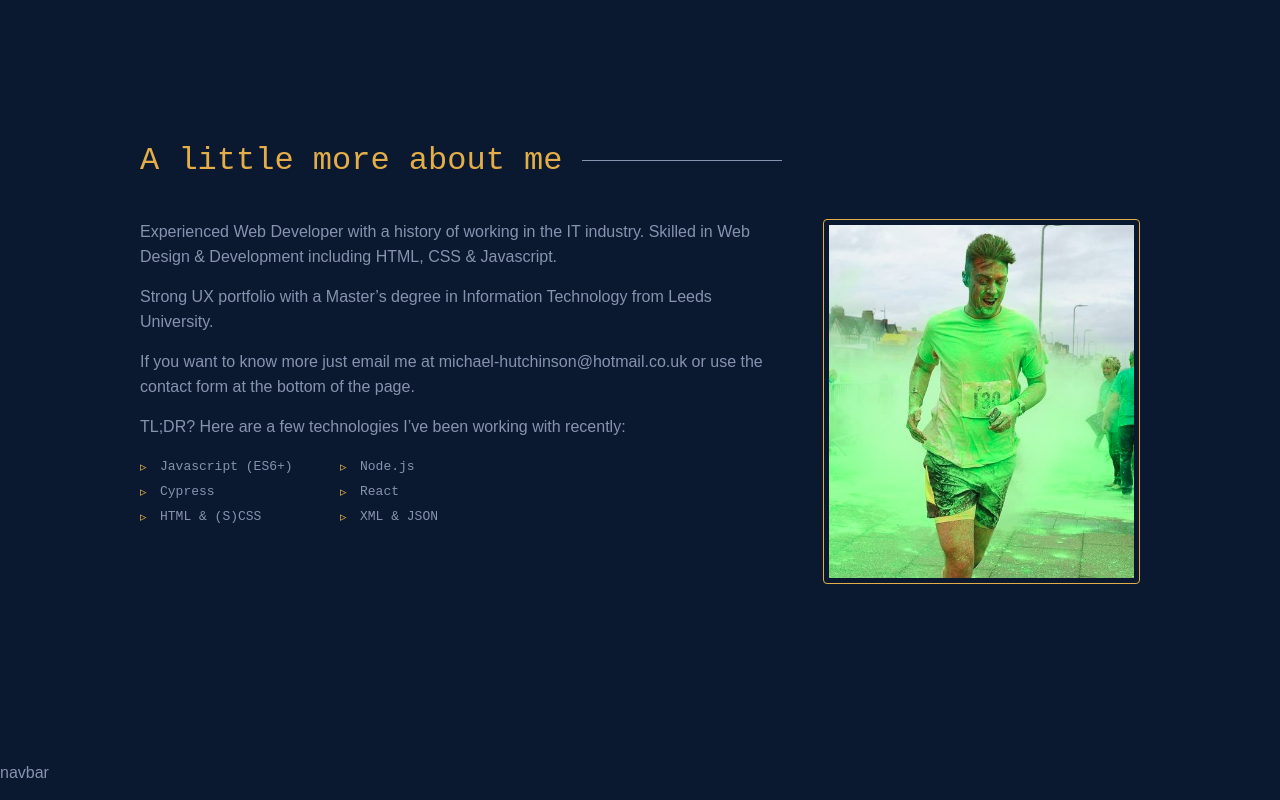
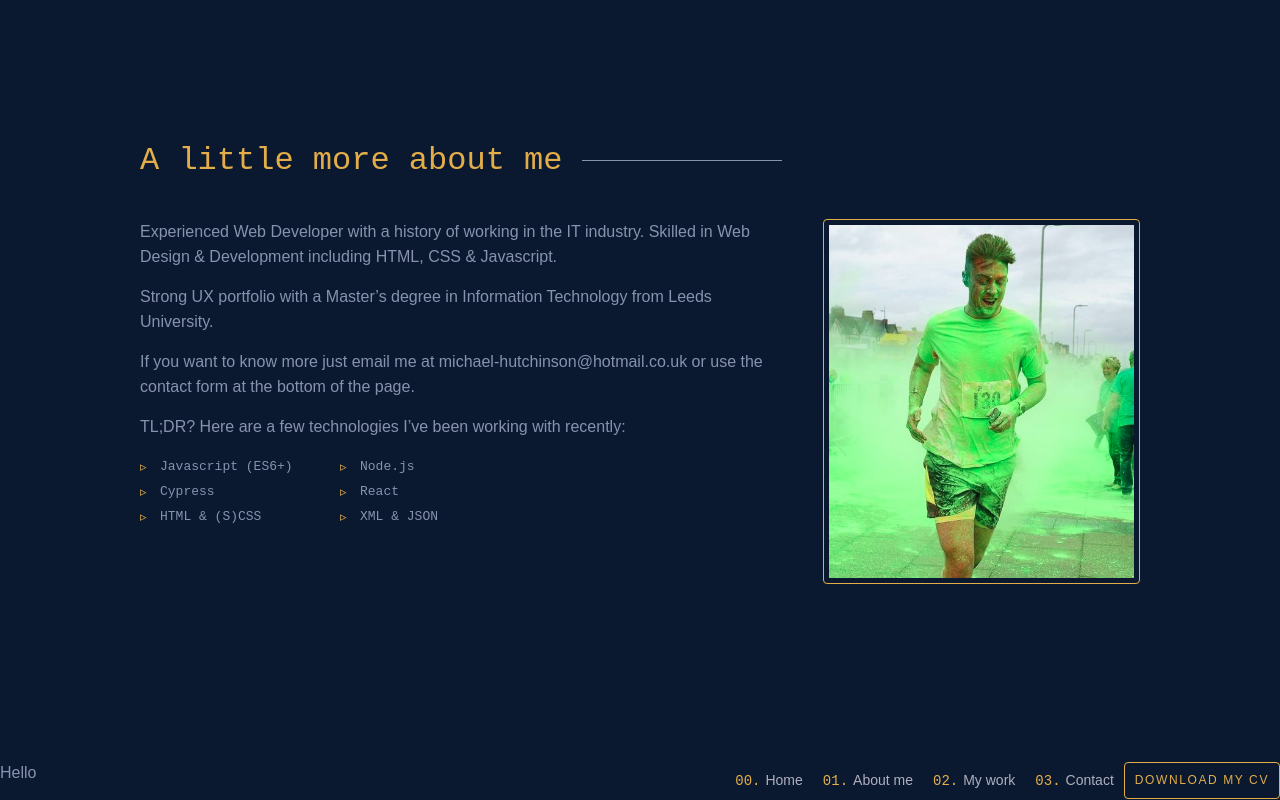
Before and after one commit to Michael-Hutchinson/portfolio-clone-ts, a React (Vite) app: page / in a window 1280 px wide. Shown: the part 840-1640 px from the top of the page. Built offline with nearby package versions, Linux system fonts and the light colour scheme.

Commit message:
create navbar

```diff
--- a/src/components/shared/Navbar/Navbar.tsx
+++ b/src/components/shared/Navbar/Navbar.tsx
@@ -1,10 +1,30 @@
 import React from 'react';
+import { FaBars } from 'react-icons/fa';
 
-const Navbar = () => {
+import cv from '../../../images/cv.jpeg';
+import Button from '../Button/Button';
+import { Input, Label, Links, MobileLinks, Nav } from './Navbar.styles';
+
+const Navbar: React.FunctionComponent = () => {
   return (
-    <div>
-      <p>navbar</p>
-    </div>
+    <Nav>
+      <Input id="nav-responsive" />
+      <div>
+        <p>Hello</p>
+      </div>
+      <div>
+        <Label htmlFor="nav-responsive">
+          <FaBars />
+        </Label>
+      </div>
+      <MobileLinks>
+        <Links href="#home">Home</Links>
+        <Links href="#about">About me</Links>
+        <Links href="#work">My work</Links>
+        <Links href="#contact">Contact</Links>
+        <Button links={cv} buttonText="Download My CV" />
+      </MobileLinks>
+    </Nav>
   );
 };
 
```
